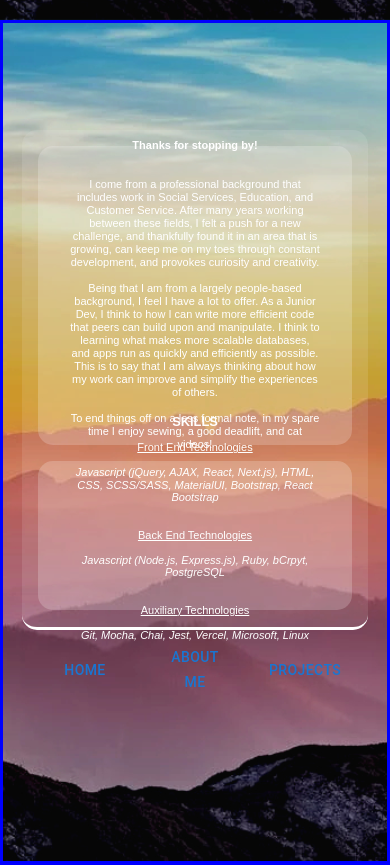
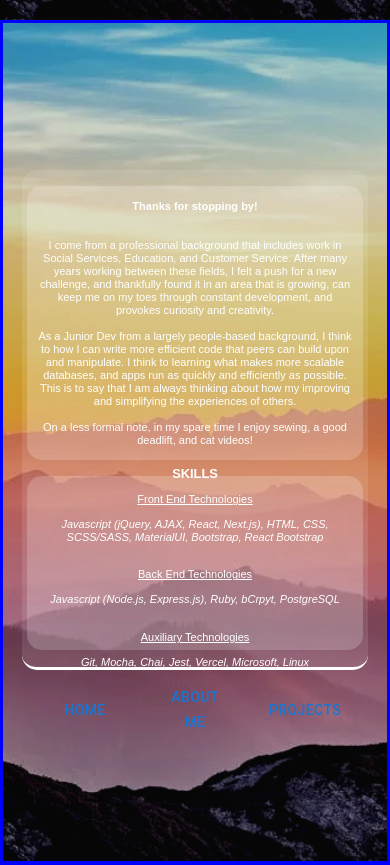
Before and after one commit to rphillipsosei/rhoda-portfolio, a Next.js app: page / in a window 390 px wide. Shown: the part 920-1785 px from the top of the page. Built offline with nearby package versions, Linux system fonts and the light colour scheme; a web font is replaced by a local one.

Commit message:
readjust about boxes, 480px

```diff
--- a/components/About.js
+++ b/components/About.js
@@ -27,15 +27,14 @@ export default function Home() {
                   and creativity.
                   <br></br>
                   <br></br>
-                  Being that I am from a largely people-based background, I feel
-                  I have a lot to offer. As a Junior Dev, I think to how I can
+                   As a Junior Dev from a largely people-based background, I think to how I can
                   write more efficient code that peers can build upon and
                   manipulate. I think to learning what makes more scalable
                   databases, and apps run as quickly and efficiently as possible. This is to say that I am always thinking about how my
-                  work can improve and simplify the experiences of others.
+                  improving and simplifying the experiences of others.
                   <br></br>
                   <br></br>
-                  To end things off on a less formal note, in my spare time I
+                  On a less formal note, in my spare time I
                   enjoy sewing, a good deadlift, and cat videos!
                   <br></br>
                   <br></br>
--- a/styles/About.module.css
+++ b/styles/About.module.css
@@ -66,11 +66,13 @@ margin-top: 15rem;
   padding: 2rem;
   color: white;
   /* line-height: 20px; */
-  /* border-bottom: 3px solid white; */
+  /* border: 3px solid hotpink; */
   /* width: 100%; */
   margin-right: 1rem;
+  padding: 0.5rem;
 }
 .skillstext {
+    /* border: 3px solid hotpink; */
   flex-direction: column;
   /* line-height: 20px; */
   font-size: 20px;
@@ -84,6 +86,7 @@ margin-top: 15rem;
   background-color: rgba(255, 255, 255, 0.2);
   padding: 2rem;
   color: white;
+  padding: 0.5rem;
   /* border-bottom: 3px solid white; */
 }
 
@@ -288,14 +291,20 @@ margin-top: 15rem;
 }
 @media screen and (max-width: 480px) {
   .biotext {
-    height: 340px;
     font-size: 11px;
+    margin-top: 0rem;
+    margin-right: 0;
+    height: 55%;
+    line-height: 13px;
   }
 
   .skillstext {
     height: 220px;
     font-size: 11px;
     line-height: 16px;
+    padding-top: 2rem;
+    height: 35%;
+    line-height: 12.5px;
   }
 
   .aboutbox h1 {
@@ -305,27 +314,8 @@ margin-top: 15rem;
   }
 
   .aboutbox {
-    margin-top: 4rem;
-    height: 450px;
+    height: 500px;
+    padding: 0 0.3rem;
+    /* margin-top: rem; */
   }
 }
-
-@media screen and (max-width: 480px) {
-  .aboutbox {
-    height: 500px;
-    margin-top: -3rem;
-  }
-  .biotext {
-    /* height: 60%; */
-    margin-top: 0rem;
-    margin-right: 0;
-    height: 60%;
-    line-height: 13px;
-  }
-
-  .skillstext {
-    padding-top: 2rem;
-    height: 30%;
-    line-height: 12.5px;
-  }
-}
```
